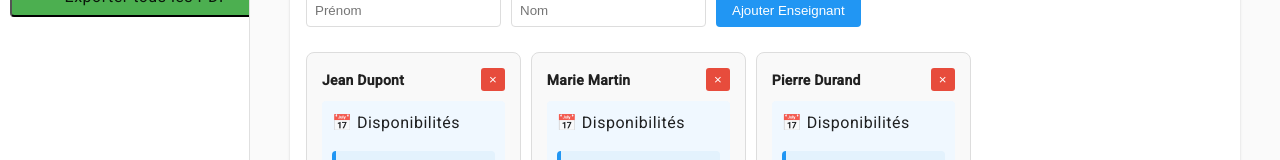
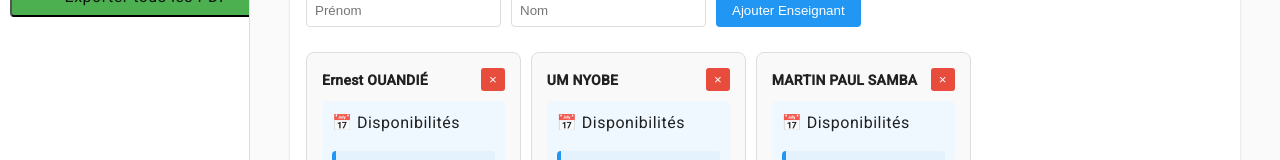
Before and after one commit to noumbisdenccformation/EmploiDuTemps-V2, an Angular app in the folder frontend/: page /assignments in a window 1280 px wide. Shown: the part 210-370 px from the top of the page. Built offline with nearby package versions, Linux system fonts and the light colour scheme; no server answers.

Commit message:
Mise à jour noms enseignants: Ernest OUANDIÉ, UM NYOBE, MARTIN PAUL SAMBA

```diff
--- a/frontend/src/app/components/timetable/timetable.component.ts
+++ b/frontend/src/app/components/timetable/timetable.component.ts
@@ -44,9 +44,9 @@ export class TimetableComponent implements OnInit {
     // Données par défaut pour test
     const defaultData = {
       teachers: [
-        { id: 1, firstName: 'Jean', lastName: 'Dupont', subjects: [{ id: 1 }] },
-        { id: 2, firstName: 'Marie', lastName: 'Martin', subjects: [{ id: 2 }] },
-        { id: 3, firstName: 'Pierre', lastName: 'Durand', subjects: [{ id: 2 }] }
+        { id: 1, firstName: 'Ernest', lastName: 'OUANDIÉ', subjects: [{ id: 1 }] },
+        { id: 2, firstName: 'UM', lastName: 'NYOBE', subjects: [{ id: 2 }] },
+        { id: 3, firstName: 'MARTIN PAUL', lastName: 'SAMBA', subjects: [{ id: 2 }] }
       ],
       subjects: [
         { id: 1, name: 'Mathématiques', duration: 1 },
--- a/frontend/src/app/services/data.service.ts
+++ b/frontend/src/app/services/data.service.ts
@@ -6,9 +6,9 @@ import { BehaviorSubject } from 'rxjs';
 })
 export class DataService {
   private teachersSubject = new BehaviorSubject<any[]>([
-    { id: 1, firstName: 'Jean', lastName: 'Dupont' },
-    { id: 2, firstName: 'Marie', lastName: 'Martin' },
-    { id: 3, firstName: 'Pierre', lastName: 'Durand' }
+    { id: 1, firstName: 'Ernest', lastName: 'OUANDIÉ' },
+    { id: 2, firstName: 'UM', lastName: 'NYOBE' },
+    { id: 3, firstName: 'MARTIN PAUL', lastName: 'SAMBA' }
   ]);
 
   private subjectsSubject = new BehaviorSubject<any[]>([
```
